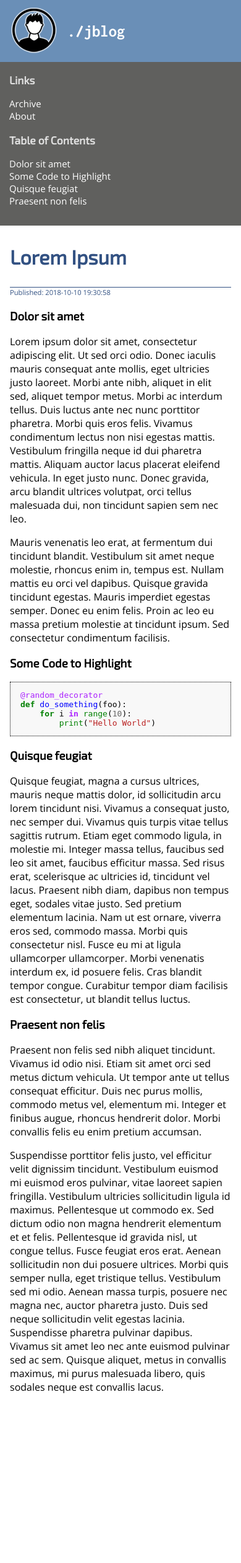
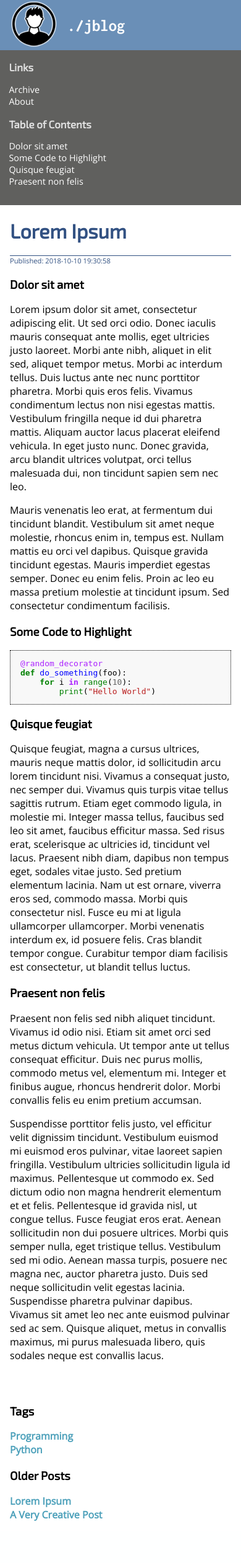
Before and after one commit to justacid/jblog, a Flask app: page / in a window 390 px wide. Shown: the whole page at 62% size. After the commit the page ends 2454 px from the top, so only its background shows below. Run offline with Flask 2, Linux system fonts and the light colour scheme; data comes from the database, SQL or seed files in the repository.

Commit message:
Refactor layout.
Decided to center the layout and give it a card look.
Also improved the responsive design. Colorscheme is next.

```diff
--- a/static/styles.css
+++ b/static/styles.css
@@ -36,9 +36,6 @@ a {
 }
 
 #sidebar-container {
-    position: fixed;
-    width: 250px;
-    height: 100%;
     background: #60605e;
 }
 
@@ -46,12 +43,11 @@ a {
     padding-left: 2em;
     padding-bottom: 1em;
     color: #e0e0e0;
-    font-size: 15px;
+    font-size: 0.9em;
     text-indent: -1em;
 }
 
 #logo-container {
-    height: 100px;
     background: #6a8fb7;
     display: flex;
     align-items: center;
@@ -66,33 +62,22 @@ a {
     color: #ffffff;
     font-size: 20pt;
     font-family: 'Inconsolata', monospace;
-    margin: 0em;
-    padding: 0em;
-}
-
-#content-wrapper {
-    height: 100vh;
-    margin-left: 250px;
-    position: relative;
-    overflow: auto;
-    z-index: 1;
 }
 
 #grid-container {
-    overflow: auto;
-    min-width: auto;
-    max-width: 900px;
-
+    box-shadow: 0 4px 8px 0 rgba(0, 0, 0, 0.2), 0 6px 20px 0 rgba(0, 0, 0, 0.19);
+    max-width: 1100px;
+    margin: 0 auto;
+    margin-top: 1em;
+    margin-bottom: 1em;
     display: grid;
-    grid-template-columns: 2.5fr 1fr;
-    grid-template-rows: 100px auto;
-
+    grid-template-columns: 1fr 3.0fr 1fr;
+    grid-template-rows: 100px minmax(75vh, max-content);
     background: #ffffff;
-    overflow: auto;
 }
 
 #header {
-    grid-column: 1 /span 2;
+    grid-column: 2 /span 2;
     border-bottom: solid;
     border-width: 1px;
     margin-left: 1em;
@@ -103,8 +88,6 @@ a {
 }
 
 #content {
-    height: 100vh;
-    overflow-y: hidden;
     padding-left: 1em;
     padding-right: 1em;
     margin-bottom: 2em;
@@ -134,25 +117,26 @@ a {
     padding-left: 1em;
 }
 
-@media only screen and (max-width: 600px) {
-    #sidebar-container {
-        position: static;
-        width: 100vw;
-        height: auto;
+@media only screen and (max-width: 800px) {
+
+    #grid-container {
+        box-shadow: 0;
+        margin: 0 auto;
+        grid-template-columns: 1fr;
+        grid-template-rows: auto auto auto auto max-content;
     }
 
-    #content-wrapper {
-        position: static;
-        height: auto;
-        margin-left: 0px;
+    #header {
+        grid-column: 1;
+        grid-row: 3;
     }
 
     #content {
-        grid-column: 1 /span 2;
-        height: auto;
+        grid-column: 1;
+        grid-row: 4;
     }
 
     #infobar {
-        visibility: hidden;
+        grid-row: 5;
     }
 }
--- a/templates/index.html
+++ b/templates/index.html
@@ -2,8 +2,10 @@
 
 {% block sidebar %}
     {{ super() }}
-    <h3>Table of Contents</h3>
-    {{ post.toc|safe }}
+    <div class="toc">
+        <h3>Table of Contents</h3>
+        {{ post.toc|safe }}
+    </div>
 {% endblock %}
 
 {% block header %}
--- a/templates/layout.html
+++ b/templates/layout.html
@@ -3,6 +3,7 @@
 <html lang="en">
 <head>
     <meta charset="utf-8">
+    <meta name="viewport" content="width=device-width, initial-scale=1, maximum-scale=1, user-scalable=no">
     <title>JBlog</title>
 
     <link href="https://fonts.googleapis.com/css?family=Exo+2|Open+Sans" rel="stylesheet">
@@ -15,7 +16,7 @@
     <link rel="alternate" type="application/atom+xml" title="justacid's blog" href="{{ url_for('feed_page') }}">
 </head>
 <body>
-    <div id="sidebar-container">
+    <div id="grid-container">
         <div id="logo-container">
             <div id="logo">
                 <a href="{{ url_for('index_page') }}">
@@ -24,10 +25,14 @@
             </div>
             <a id="home-link" href="{{ url_for('index_page') }}">./jblog</a>
         </div>
+        <div id="header">
+            {% block header %}{% endblock %}
+        </div>
+        <div id="sidebar-container">
             <div id="sidebar">
                 {% block sidebar %}
+                    <div class="navi">
                         <h3>Links</h3>
-                <div class="toc">
                         <ul>
                             <li><a href="{{ url_for('archive_page') }}">Archive</a></li>
                             <li><a href="{{ url_for('about_page') }}">About</a></li>
@@ -36,11 +41,6 @@
                 {% endblock %}
             </div>
         </div>
-    <div id="content-wrapper">
-        <div id="grid-container">
-            <div id="header">
-                {% block header %}{% endblock %}
-            </div>
         <div id="content">
             {% block content %}{% endblock %}
         </div>
@@ -48,6 +48,5 @@
             {% block infobar %}{% endblock %}
         </div>
     </div>
-    </div>
 </body>
 </html>
--- a/templates/post.html
+++ b/templates/post.html
@@ -2,8 +2,10 @@
 
 {% block sidebar %}
     {{ super() }}
-    <h3>Table of Contents</h3>
-    {{ post.toc|safe }}
+    <div class="toc">
+        <h3>Table of Contents</h3>
+        {{ post.toc|safe }}
+    </div>
 {% endblock %}
 
 {% block header %}
```
Lines whose indentation alone changed are shown as unchanged.
